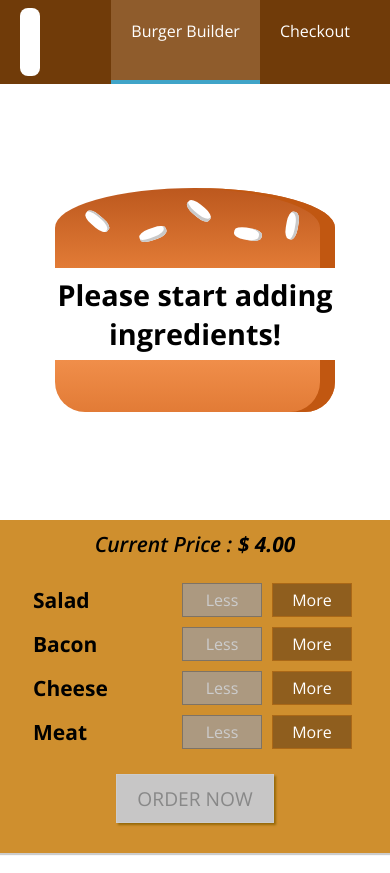
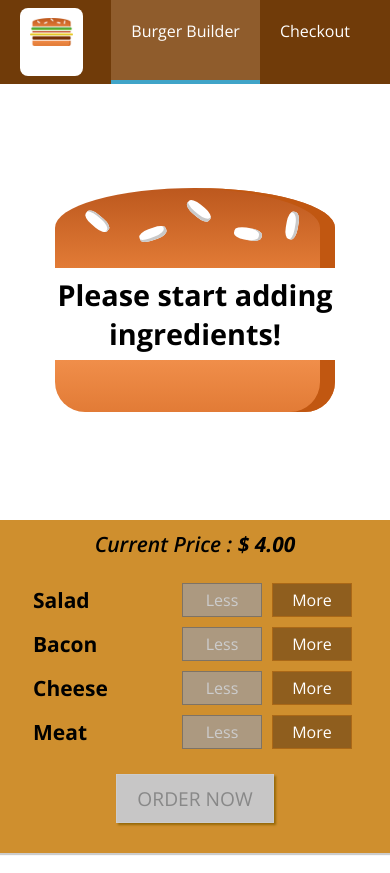
Before and after one commit to iamvaishnav/Burger_Buddy, a React (Create React App) app: page / in a window 390 px wide. Built offline with nearby package versions, Linux system fonts and the light colour scheme.

Commit message:
made logo responsive

```diff
--- a/src/components/Logo/Logo.module.scss
+++ b/src/components/Logo/Logo.module.scss
@@ -1,9 +1,41 @@
+@import '../../scss/mixins';
+
 .logo {
 	height: 80%;
 	border-radius: 8px;
 	background: #ffffff;
 	width: 5%;
 	padding: 10px;
+	position: relative;
+
+	@include mQ(320px, 340px) {
+		width: 20%;
+	}
+	@include mQ(341px, 390px) {
+		width: 18%;
+	}
+	@include mQ(391px, 440px) {
+		width: 16%;
+	}
+	@include mQ(441px, 490px) {
+		width: 14%;
+	}
+	@include mQ(491px, 560px) {
+		width: 12%;
+	}
+	@include mQ(561px, 660px) {
+		width: 10%;
+	}
+	@include mQ(661px, 820px) {
+		width: 8%;
+	}
+	@include mQ(821px, 940px) {
+		width: 7%;
+	}
+	@include mQ(941px, 1200px) {
+		width: 6%;
+	}
+
 	img {
 		width: 100%;
 	}
```
